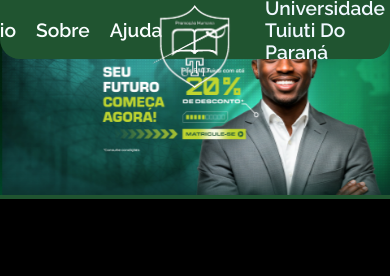
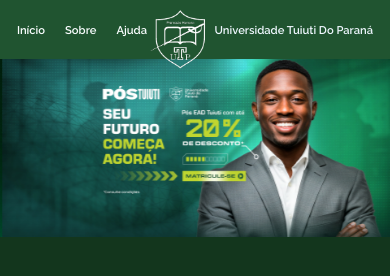
Before and after one commit to ImSARAGOSSA/ed1-programa-o-web, a plain HTML site: page index.html in a window 390 px wide. Shown: the top 276 px of the page. Drawn offline with Linux system fonts and the light colour scheme.

Commit message:
menu feito

```diff
--- a/css/style.css
+++ b/css/style.css
@@ -6,17 +6,19 @@
 
 
 /* importante */
-*{
+* {
   color: aliceblue;
   font-family: 'Raleway', sans-serif;
   margin: 0;
   padding: 0;
   box-sizing: border-box;
 }
-html, body{
+
+html,
+body {
   width: 100vw;
   min-height: 1000vh;
-  background-color: #000;
+  background-color: #13361d;
   color: aliceblue;
   font-family: 'Raleway', sans-serif;
   margin: 0;
@@ -26,12 +28,13 @@
   display: flex;
   flex-direction: column;
 }
+
 /* importante */
 
 
 /* ======= menu ======== */
 
-#menu{
+#menu {
   margin: 0 10vw;
   color: rgb(250, 254, 255);
   align-items: center;
@@ -44,28 +47,19 @@
   top: 0px;
   position: fixed;
   z-index: 10;
-  border-radius: 0 0   20px 20px;
+  border-radius: 0 0 20px 20px;
 }
 
 
 @media screen and (max-width: 800px) {
-  #menu{
-  margin: 0;
-  color: rgb(250, 254, 255);
-  align-items: center;
-  justify-content: space-around;
-  background-color: #205430;
-  flex-direction: row;
-  display: flex;
-  width: 100vw;
-  height: 7vh;
-  top: 0px;
-  position: fixed;
-  border-radius: 0 0   20px 20px;
-}
+  #menu {
+    width: 100%;
+    margin: 0;
+    border-radius: 0;
+  }
 }
 
-#menu div{
+#menu div {
   width: 20vw;
   display: flex;
   flex-direction: row;
@@ -76,31 +70,73 @@
 }
 
 @media screen and (max-width: 800px) {
-  #menu div{
-  width: 10vw;
+  #menu div {
+    width: auto;
+    font-size: 0.7em;
   }
 }
 
-#menu div a{
+#menu div a {
   color: rgb(250, 254, 255);
   text-decoration: none;
 }
 
 /* estilos das classes da logo e da logo por id */
-#logo-utp{
-  top: 5px;
-  position: absolute;
-  transition: 0.5s  ease-out;
+#logo-utp {
+  position: fixed;
+  top: 10px;
+  transition: 0.5s ease-out;
 }
 
 /* enquanto tiver no banner fica grande */
-.logo-utp-aberto{
-  height: 10vh;
+.logo-utp-aberto {
+  height: 11vh;
 }
 
 /* quando passar do tamanho maximo fica pequeno */
-.logo-utp-fechado{
+.logo-utp-fechado {
+  top: 5px !important;
+  height: 6vh;
+}
+
+/* Menu Background */
+
+#menu-back{
   height: 7vh;
+  width: 100vw;
+  background-color: #205430;
+  transition: 0.5s ease-in;
+  z-index: 9;
+  position: fixed;
+}
+
+/* enquanto tiver no banner fica pequeno */
+.menu-back-aberto {
+  opacity: 1;
+}
+
+/* quando passar do tamanho maximo fica grande */
+.menu-back-fechado {
+  opacity: 0;
+}
+
+@media screen and (max-width: 800px) {
+  #logo-utp {
+    position: absolute;
+    transition: 0.5s ease-out;
+  }
+
+
+  /* enquanto tiver no banner fica grande */
+  .logo-utp-aberto {
+    height: 7vh;
+  }
+
+  /* quando passar do tamanho maximo fica pequeno */
+  .logo-utp-fechado {
+    height: 5vh;
+  }
+
 }
 
 /* ======= menu ======== */
@@ -108,19 +144,25 @@
 
 /* ======= Slider banners ======== */
 
-#banners-section{
-  background-color: #205430;
+#banners-section {
+  background-color: transparent;
   min-height: 1vh;
 }
 
+@media screen and (max-width: 800px) {
+  #banners-section{
+    margin-top: 5vh;
+  }
+}
 
-.slider-banners{
+
+.slider-banners {
   width: 100vw;
   min-height: 10vh;
   overflow: hidden;
 }
 
-.slider-banners > div > img{
+.slider-banners>div>img {
   width: 100%;
 }
 
--- a/index.html
+++ b/index.html
@@ -33,21 +33,23 @@
   <!--Menu fixo--->
   <section id="menu">
     <div>
-      <a href="#">Início</a>
+      <a href="#inicio">Início</a>
       <a href="#">Sobre</a>
       <a href="#">Ajuda</a>
     </div>
     <div>
-      <img id="logo-utp" class="logo-utp-fechado" src="/imgs/logos/logo.png" alt="">
+      <img id="logo-utp" class="logo-utp-aberto" src="/imgs/logos/logo.png" alt="">
     </div>
     <div>
       <p>Universidade Tuiuti Do Paraná</p>
     </div>
   </section>
+  <div id="menu-back" class="menu-back-fechado"></div>
   <!--Menu fixo--->
 
   <!--Corpo principal do site--->
   <main>
+    <div id="inicio"></div>
     <!--Slider Dos Banners--->
     <section id="banners-section">
       <div id="banners" class="slider-banners">
--- a/js/main.js
+++ b/js/main.js
@@ -4,21 +4,33 @@
 $(window).ready(function(){
 
   // variavel pra pegar o tamanho do banner ao carregar o site
-  var tamanhoBanner = $(".slider-banners").outerHeight()
+  let tamanhoBanner = $(".slider-banners").outerHeight()
+  tamanhoBanner = tamanhoBanner/3
 
   //função que captura o scroll da janela
   $(window).scroll(function () {
+    function scroll () {
+      return $(window).scrollTop()
+    }
     //if para validar se o scroll ja passou ou nao do banner
-    if ($(window).scrollTop() < tamanhoBanner){
+    if (scroll() < tamanhoBanner){
       //aqui remove a classe de fechado que deixa a logo pequena e adiciona a aberto que deixa grande
       $("#logo-utp").addClass("logo-utp-aberto")
       $("#logo-utp").removeClass("logo-utp-fechado")
 
+      // mostra a div atrás do menu
+      $("#menu-back").addClass("menu-back-fechado")
+      $("#menu-back").removeClass("menu-back-aberto")
+
       // console.log('fecho') => era para testes
-    }else if ($(window).scrollTop() >= tamanhoBanner){
-      //aqui faz o contratio pois deixa pequeno ao invés de grande
+    }else if (scroll() >= tamanhoBanner){
+      //aqui faz o contrario pois deixa pequeno ao invés de grande
       $("#logo-utp").addClass("logo-utp-fechado");
       $("#logo-utp").removeClass("logo-utp-aberto");
+
+      // mostra a div atrás do menu
+      $("#menu-back").addClass("menu-back-aberto")
+      $("#menu-back").removeClass("menu-back-fechado")
 
       // console.log('abriu em:', tamanhoBanner) => era para testes
     };
```
Also changed, not shown: readme.md.
